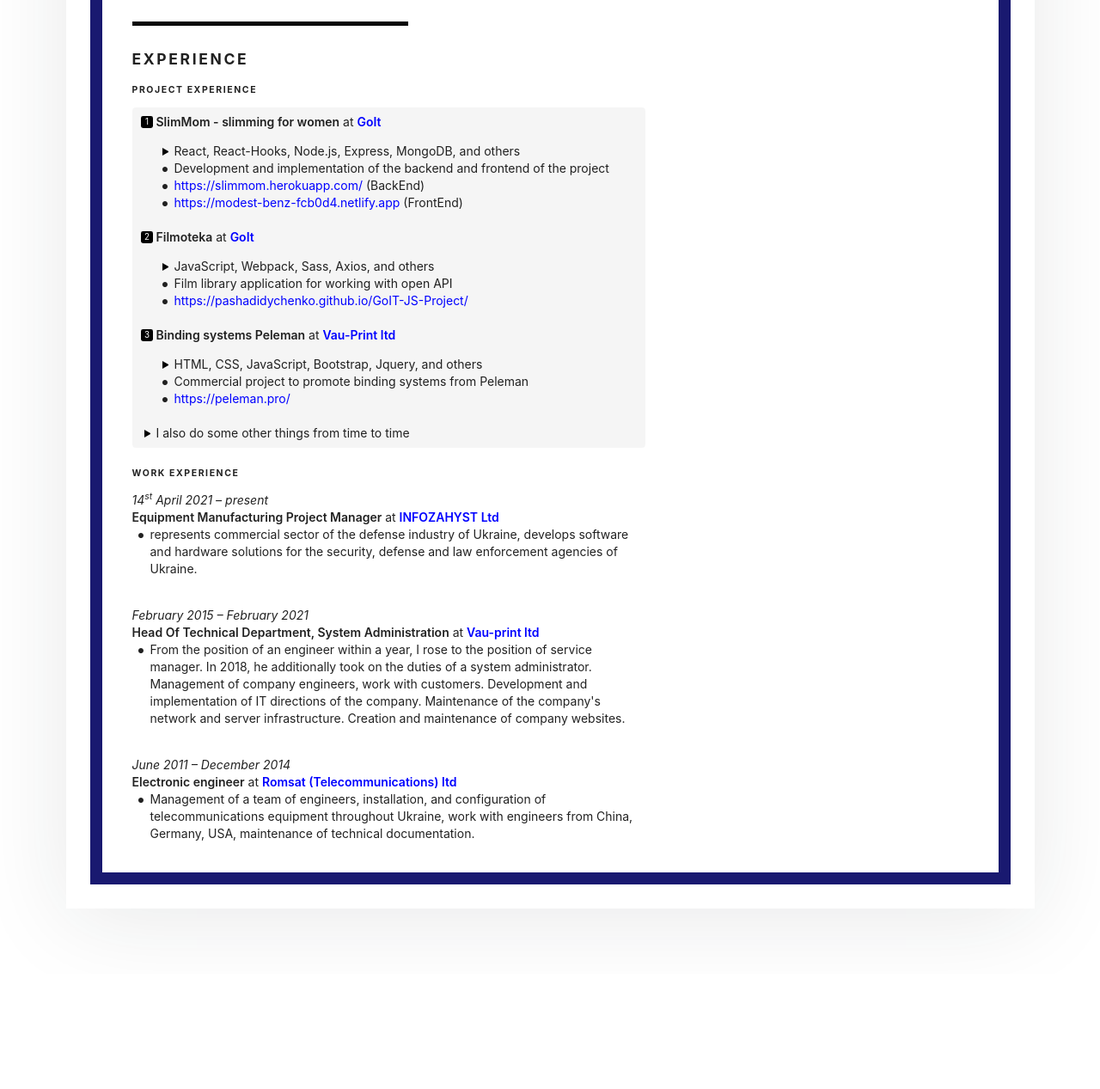
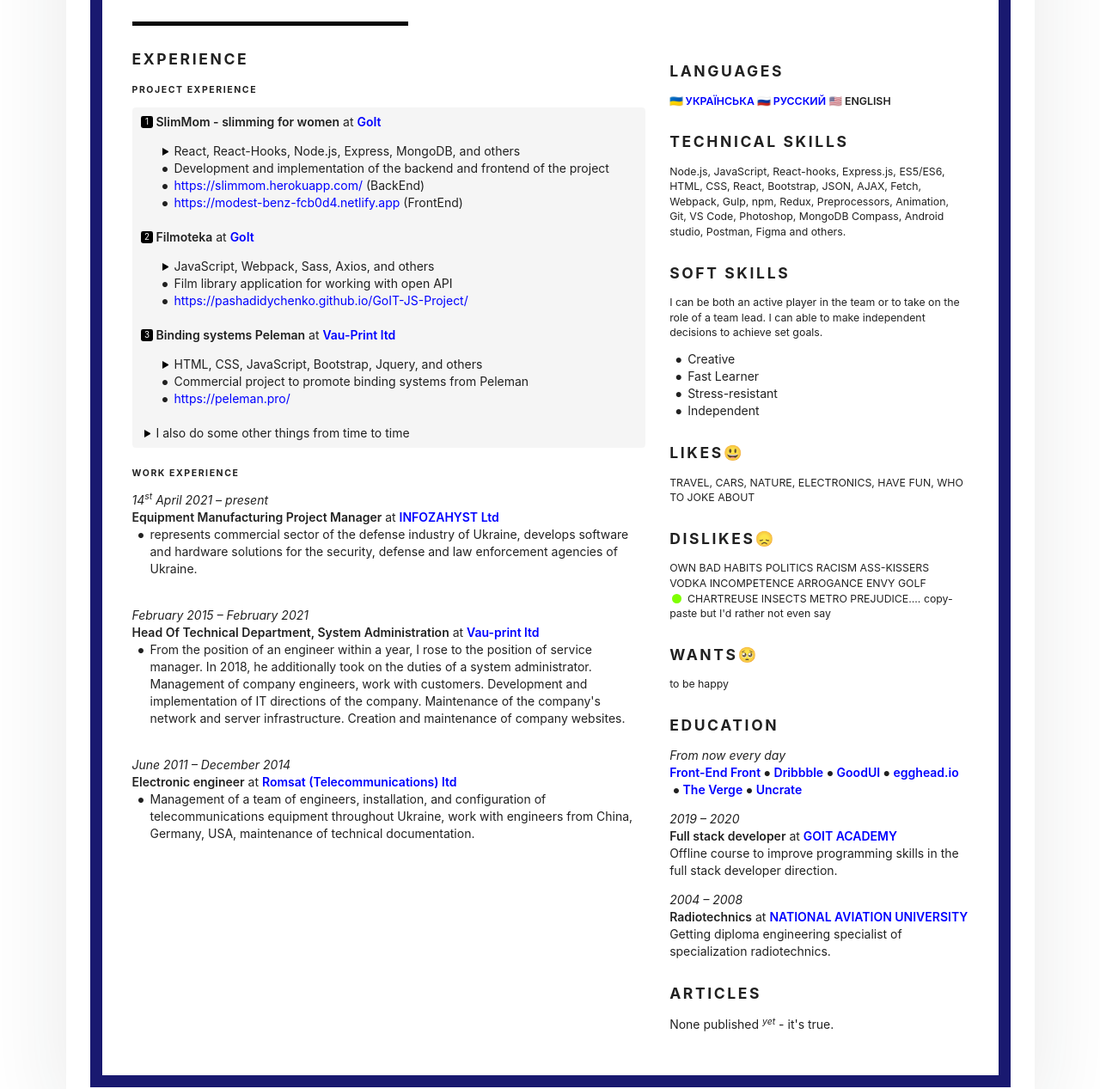
Before and after one commit to pashadidychenko/homepage, a plain HTML site: page index.html in a window 1280 px wide. Shown: the part 508-1775 px from the top of the page at 86% size. Before the commit the page ends 1641 px from the top, so only its background shows below. Drawn offline with Linux system fonts and the light colour scheme.

Commit message:
add secondary content (e.g. languages, skills, character, etc.)

```diff
--- a/index.html
+++ b/index.html
@@ -509,14 +509,108 @@
                 </ul>
               </div>
               <div class="six wide column">
-                <!-- Languages -->
-                <!-- Skills -->
-                <!-- Character -->
-                <!-- Likes -->
-                <!-- Dislikes -->
-                <!-- Wants -->
-                <!-- Education -->
-                <!-- Articles -->
+                <section>
+                  <h3>Languages</h3>
+                  <p class="tags small">
+                    <a
+                      href="/uk-ua"
+                      hreflang="uk"
+                      rel="alternate"
+                      class="language"
+                      lang="uk"
+                      >&#x1f1fa;&#x1f1e6; <span>УКРАЇНСЬКА</span></a
+                    >
+                    <a
+                      href="/ru-ru"
+                      hreflang="ru"
+                      rel="alternate"
+                      class="language"
+                      lang="ru"
+                      >&#x1f1f7;&#x1f1fa; <span>РУССКИЙ</span></a
+                    >
+                    <span class="language" lang="en"
+                      >&#x1f1fa;&#x1f1f8; ENGLISH</span
+                    >
+                  </p>
+                </section>
+                <section>
+                  <h3>TECHNICAL SKILLS</h3>
+                  <p class="tags small">
+                    Node.js, JavaScript, React-hooks, Express.js, ES5/ES6, HTML,
+                    CSS, React, Bootstrap, JSON, AJAX, Fetch, Webpack, Gulp,
+                    npm, Redux, Preprocessors, Animation, Git, VS Code,
+                    Photoshop, MongoDB Compass, Android studio, Postman, Figma
+                    and others.
+                  </p>
+                </section>
+                <section>
+                  <h3>SOFT SKILLS</h3>
+                  <p class="tags small">
+                    I can be both an active player in the team or to take on the
+                    role of a team lead. I can able to make independent
+                    decisions to achieve set goals.
+                    <ul>
+                      <li>Creative</li>
+                      <li>Fast Learner</li>
+                      <li>Stress-resistant</li>
+                      <li>Independent</li>
+                    </ul>
+                  </p>
+                </section>
+                <section>
+                  <h3>Likes&#x1f603;</h3>
+                  <p class="tags small">
+                    TRAVEL, CARS, NATURE, ELECTRONICS, HAVE FUN, WHO TO JOKE ABOUT
+                  </p>
+                </section>
+                <section>
+                  <h3>Dislikes&#x1f61e;</h3>
+                  <p class="tags small">
+                    <span class="nowrap">OWN BAD HABITS</span> POLITICS RACISM
+                    ASS-KISSERS VODKA INCOMPETENCE ARROGANCE ENVY GOLF
+                    <button id="chartreuse" class="color chartreuse">
+                      CHARTREUSE
+                    </button>
+                    INSECTS METRO PREJUDICE....  copy-paste but I'd rather not even say
+                  </p>
+                </section>
+                <section>
+                  <h3>Wants&#x1f97a;</h3>
+                  <p class="tags small bulleted">
+                    to be happy
+                  </p>
+                </section>
+                <section>
+                  <h3>Education</h3>
+                  <ul class="timeline">
+                    <li>
+                      <div><em>From now every day</em></div>
+                      <p class="tags bulleted">
+                        <span class="tag"><a href="https://frontendfront.com/" rel="external"><strong>Front-End Front</strong></a></span><span class="tag"><a href="https://dribbble.com/" rel="external"><strong>Dribbble</strong></a></span><span class="tag"><a href="https://goodui.org/" rel="external"><strong>GoodUI</strong></a></span><span class="tag"><a href="https://egghead.io/" rel="external"><strong>egghead.io</strong></a></span><span class="tag"><a href="https://theverge.com/" rel="external"><strong>The Verge</strong></a></span><span class="tag"><a href="https://uncrate.com/" rel="external"><strong>Uncrate</strong></a></span>
+                      </p>
+                    </li>
+                    <li>
+                      <div><em>2019 &ndash; 2020</em></div>
+                      <div><strong>Full stack developer</strong> at <a href="https://www.goit.ua/" rel="external"><strong>GOIT ACADEMY</strong></a></div>
+                      <p>
+                        Offline course to improve programming skills in the full stack developer direction.
+                      </p>
+                    </li>
+                    <li>
+                      <div><em>2004 &ndash; 2008</em></div>
+                      <div><strong>Radiotechnics</strong> at <a href="http://nau.edu.ua/en/" rel="external"><strong>NATIONAL AVIATION UNIVERSITY</strong></a></div>
+                      <p>
+                        Getting diploma engineering specialist of specialization radiotechnics.
+                      </p>
+                    </li>
+                  </ul>
+                </section>
+                <section>
+                  <h3>Articles</h3>
+                  <p>
+                    None published <sup><em>yet</em></sup>  - it's true.
+                  </p>
+                </section>
               </div>
             </div>
           </div>
```
